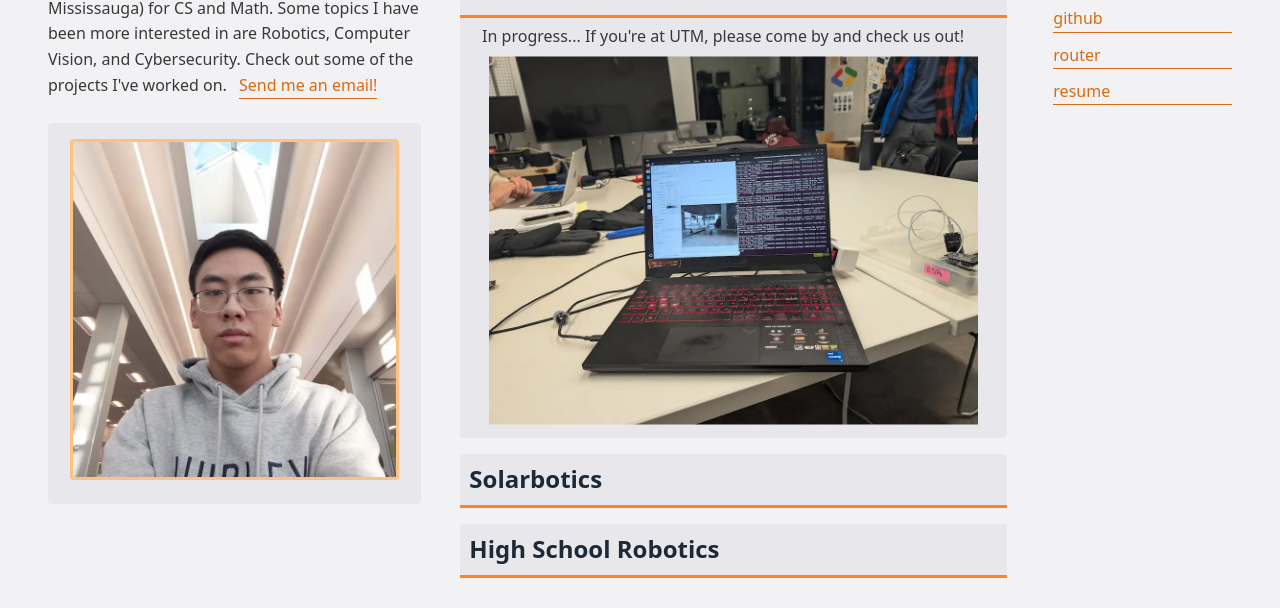
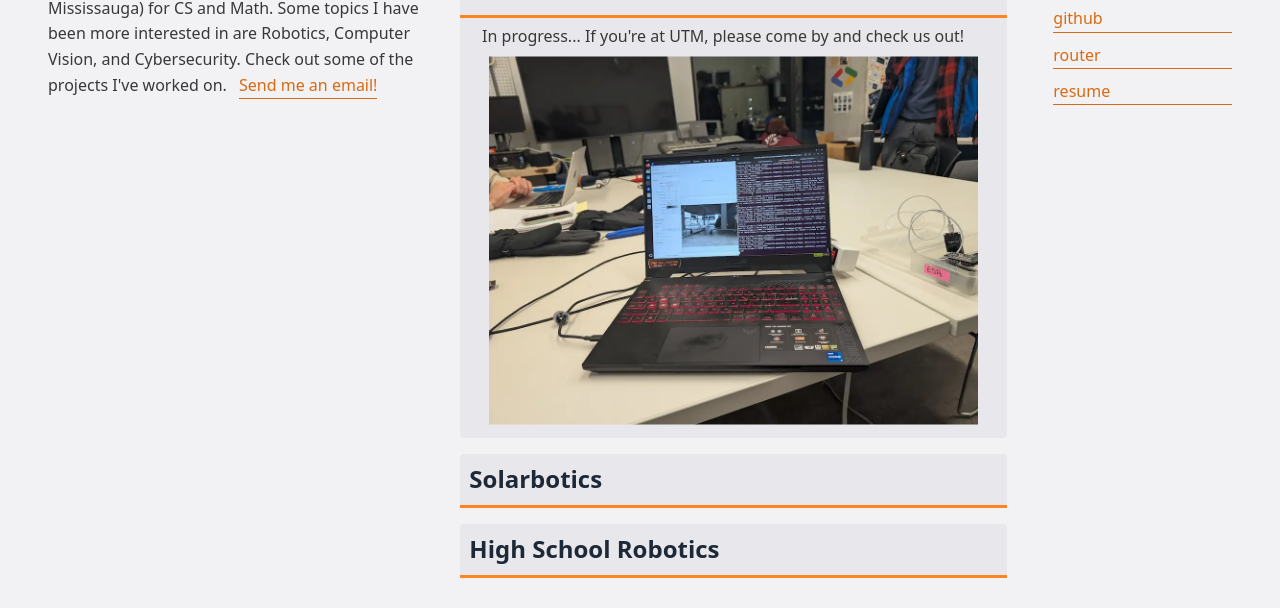
Before and after one commit to Jakeiscake2/Jakeiscake2.github.io, a plain HTML site: page index.html in a window 1280 px wide. Shown: the part 129-737 px from the top of the page. Drawn offline with Linux system fonts and the light colour scheme.

Commit message:
Removed Profile Picture

```diff
--- a/index.html
+++ b/index.html
@@ -23,9 +23,6 @@
                 <a
                     href="&#109;&#97;&#105;&#108;&#116;&#111;&#58;&#121;&#117;&#108;&#105;&#97;&#110;&#46;&#120;&#99;&#46;&#122;&#104;&#117;&#64;&#103;&#109;&#97;&#105;&#108;&#46;&#99;&#111;&#109;">&#83;&#101;&#110;&#100;&#32;&#109;&#101;&#32;&#97;&#110;&#32;&#101;&#109;&#97;&#105;&#108;&#33;</a>
             </p>
-            <div class="profile-card">
-                <img class="profile-picture" src="assets/me_pfp.webp" alt="Yulian Zhu-Yu">
-            </div>
         </div>
         <div>
             <h2>What I've been working on</h2>
```
